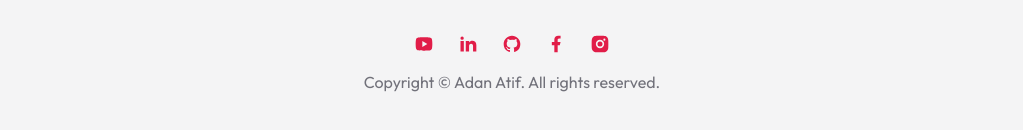
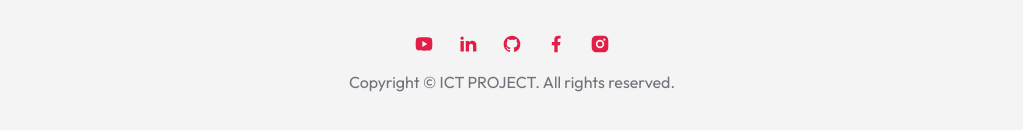
Before and after one commit to AdanAtif/ICT-Project, a Next.js app: page / in a window 1280 px wide. Shown: the part 3761-3891 px from the top of the page, without its empty margins (128-1151 px from the left). Built offline with nearby package versions, Linux system fonts and the light colour scheme.

Commit message:
Update Footer.tsx

```diff
--- a/components/Footer.tsx
+++ b/components/Footer.tsx
@@ -12,7 +12,7 @@ const Footer = () => {
           />
           {/* copyright */}
           <div className="text-muted-foreground">
-            Copyright &copy; Adan Atif. All rights reserved.
+            Copyright &copy; ICT PROJECT. All rights reserved.
           </div>
         </div>
       </div>
```
